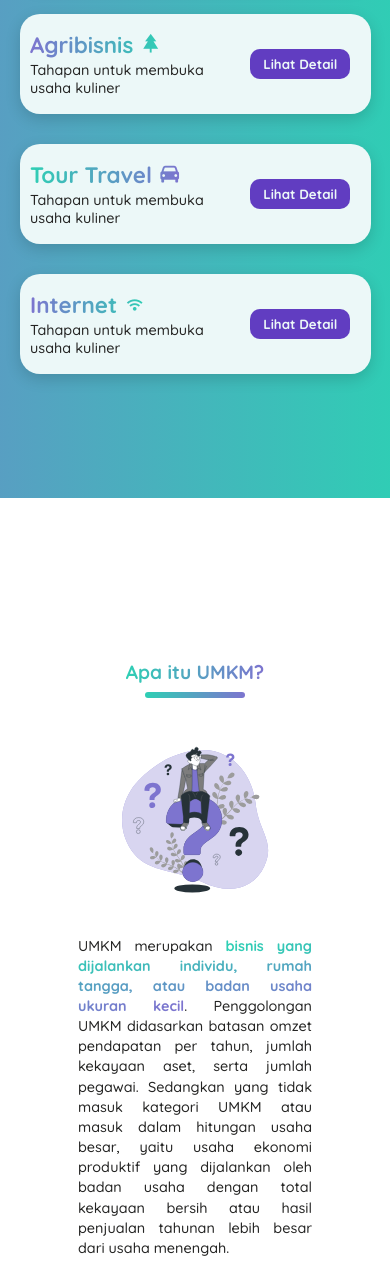
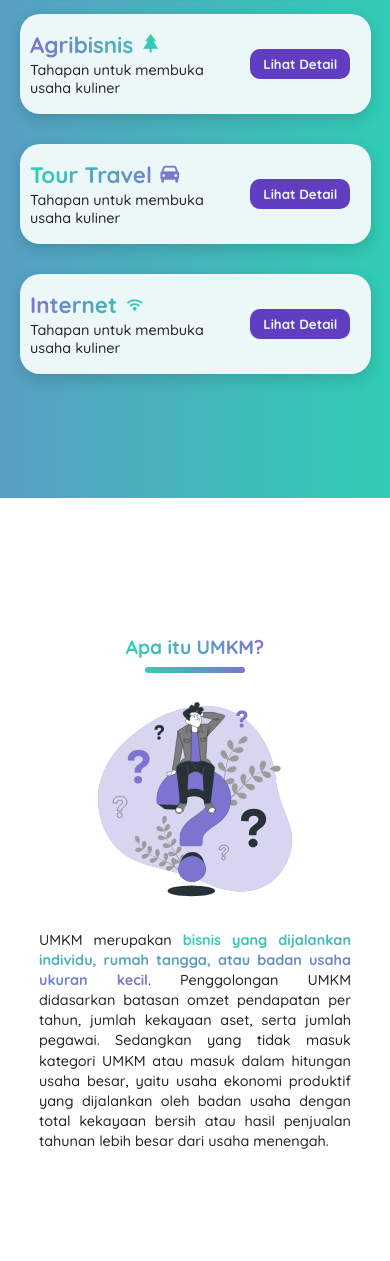
Before and after one commit to gedeapriana/umkmroadmap, a plain HTML site: page index.html in a window 390 px wide. Shown: the part 902-2163 px from the top of the page. After the commit the page ends 2100 px from the top, so only its background shows below. Drawn offline with nearby package versions, Linux system fonts and the light colour scheme.

Commit message:
fix about mobile version

```diff
--- a/src/css/about.css
+++ b/src/css/about.css
@@ -78,10 +78,13 @@
 }
 
 @media only screen and (max-width: 636px) {
+    #about-container {
+        width: 80%;
+    }
     .about-intro-blank {
         display: none;
     }
-    #about-intro {
+    .about-intro {
         height: 800px;
     }
     .about-intro-header h1 {
```
